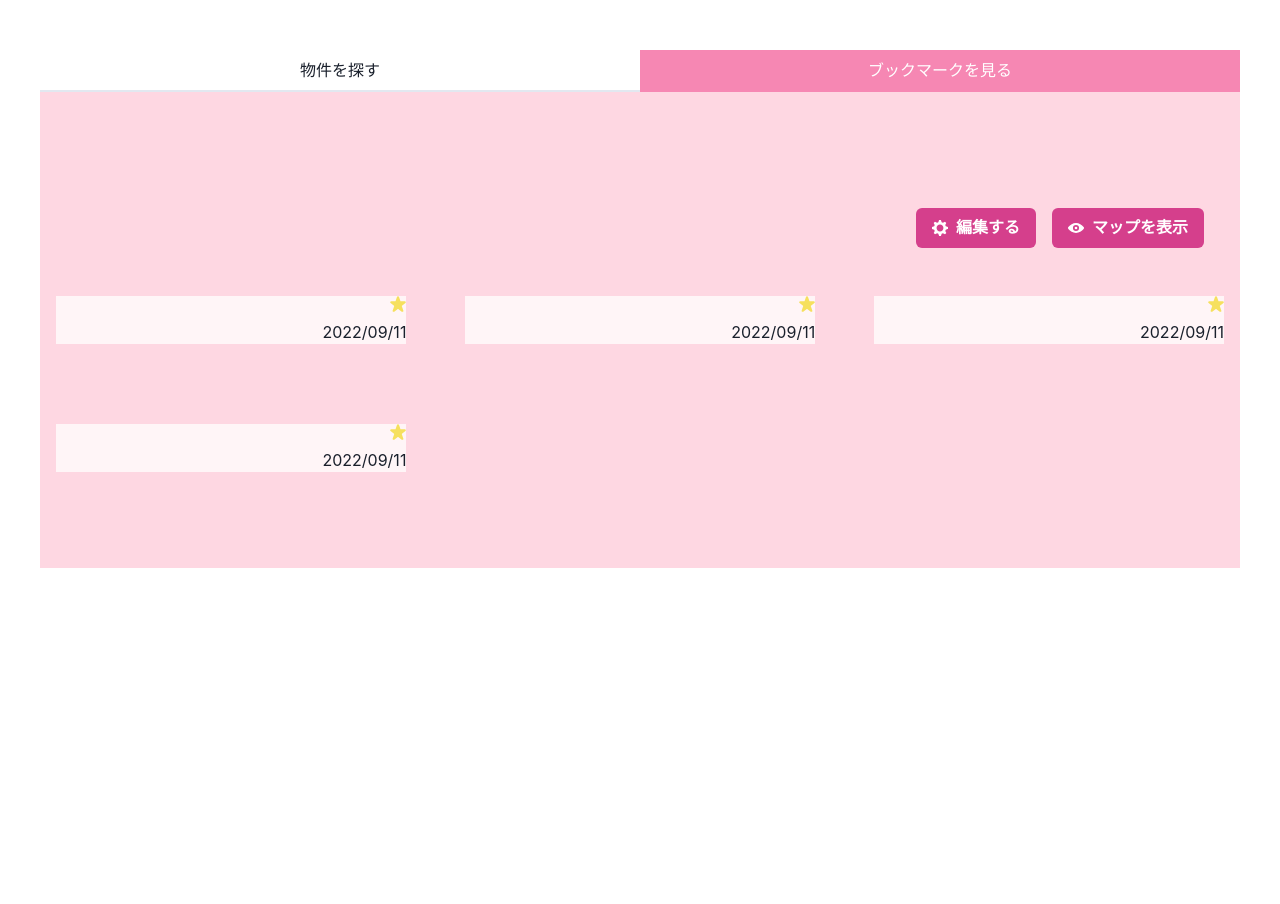
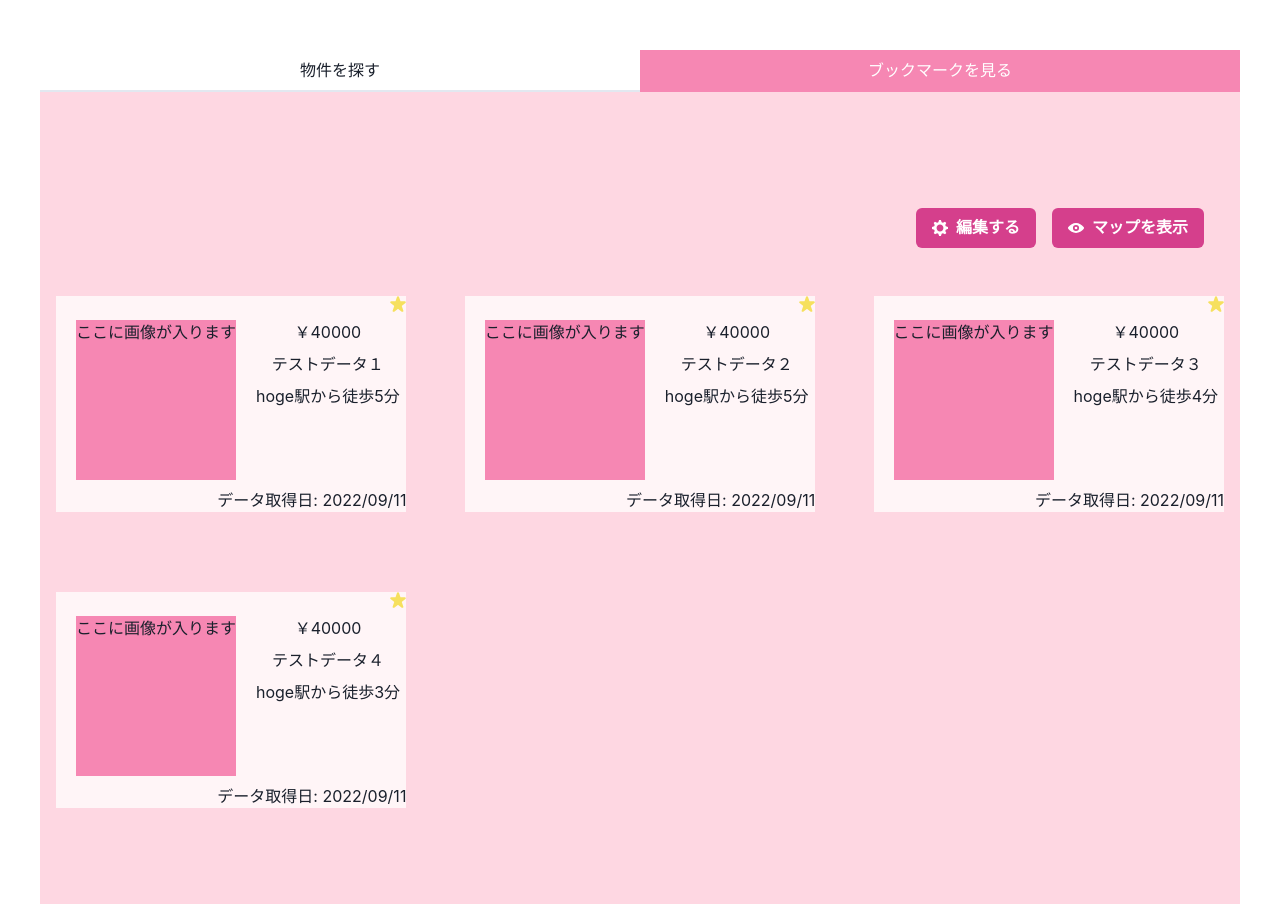
Before and after one commit to project-hikkoshiori/hikkoshiori, a Next.js app in the folder front/app/: page /properties in a window 1280 px wide. Both pictures are taken after a click on the tab "ブックマークを見る". Before the commit the page ends 800 px from the top, so only its background shows below. Built offline with nearby package versions, Linux system fonts and the light colour scheme.

Commit message:
情報を追加

```diff
--- a/front/app/src/components/BookmarkSection.tsx
+++ b/front/app/src/components/BookmarkSection.tsx
@@ -19,21 +19,33 @@ export const BookmarkSection = () => {
       id: "0571ce59-54be-a49e-58fb-15d828eb7b92",
       name: "テストデータ１",
       updatedAt: "2022/09/11",
+      fromStation: "hoge駅から徒歩5分",
+      rent: 40000,
+      address: "hoge市",
     },
     {
       id: "c572cba2-a0d7-27cf-9429-79e96f594557",
       name: "テストデータ２",
       updatedAt: "2022/09/11",
+      fromStation: "hoge駅から徒歩5分",
+      rent: 40000,
+      address: "hoge市",
     },
     {
       id: "d2f8c50f-bb5f-24d2-b2e3-dde9c24fa872",
       name: "テストデータ３",
       updatedAt: "2022/09/11",
+      fromStation: "hoge駅から徒歩4分",
+      rent: 40000,
+      address: "hoge市",
     },
     {
       id: "17388364-758b-feb3-b157-4279eb5d0c6e",
       name: "テストデータ４",
       updatedAt: "2022/09/11",
+      fromStation: "hoge駅から徒歩3分",
+      rent: 40000,
+      address: "hoge市",
     },
   ];
   return (
--- a/front/app/src/components/BookmarkWindow.tsx
+++ b/front/app/src/components/BookmarkWindow.tsx
@@ -1,5 +1,5 @@
 import { StarIcon } from "@chakra-ui/icons";
-import { Flex, Spacer, Stack, Text } from "@chakra-ui/react";
+import { Box, Flex, Spacer, Stack, Text, VStack } from "@chakra-ui/react";
 import { Property } from "../utils/types";
 
 type Props = {
@@ -14,8 +14,18 @@ export const BookmarkWindow = ({ property }: Props) => {
         <StarIcon color="yellow.300" />
       </Flex>
       <Flex>
+        <Box backgroundColor="pink.300" w="40" h="40" ml="5" mr="5">
+          ここに画像が入ります
+        </Box>
+        <VStack>
+          <Text>￥{property.rent}</Text>
+          <Text>{property.name}</Text>
+          <Text>{property.fromStation}</Text>
+        </VStack>
+      </Flex>
+      <Flex>
         <Spacer />
-        <Text>{property.updatedAt}</Text>
+        <Text>データ取得日: {property.updatedAt}</Text>
       </Flex>
     </Stack>
   );
--- a/front/app/src/utils/types.ts
+++ b/front/app/src/utils/types.ts
@@ -2,4 +2,7 @@ export type Property = {
     id: string
     name: string
     updatedAt: string
+    fromStation: string
+    address: string
+    rent: number
 }
```
